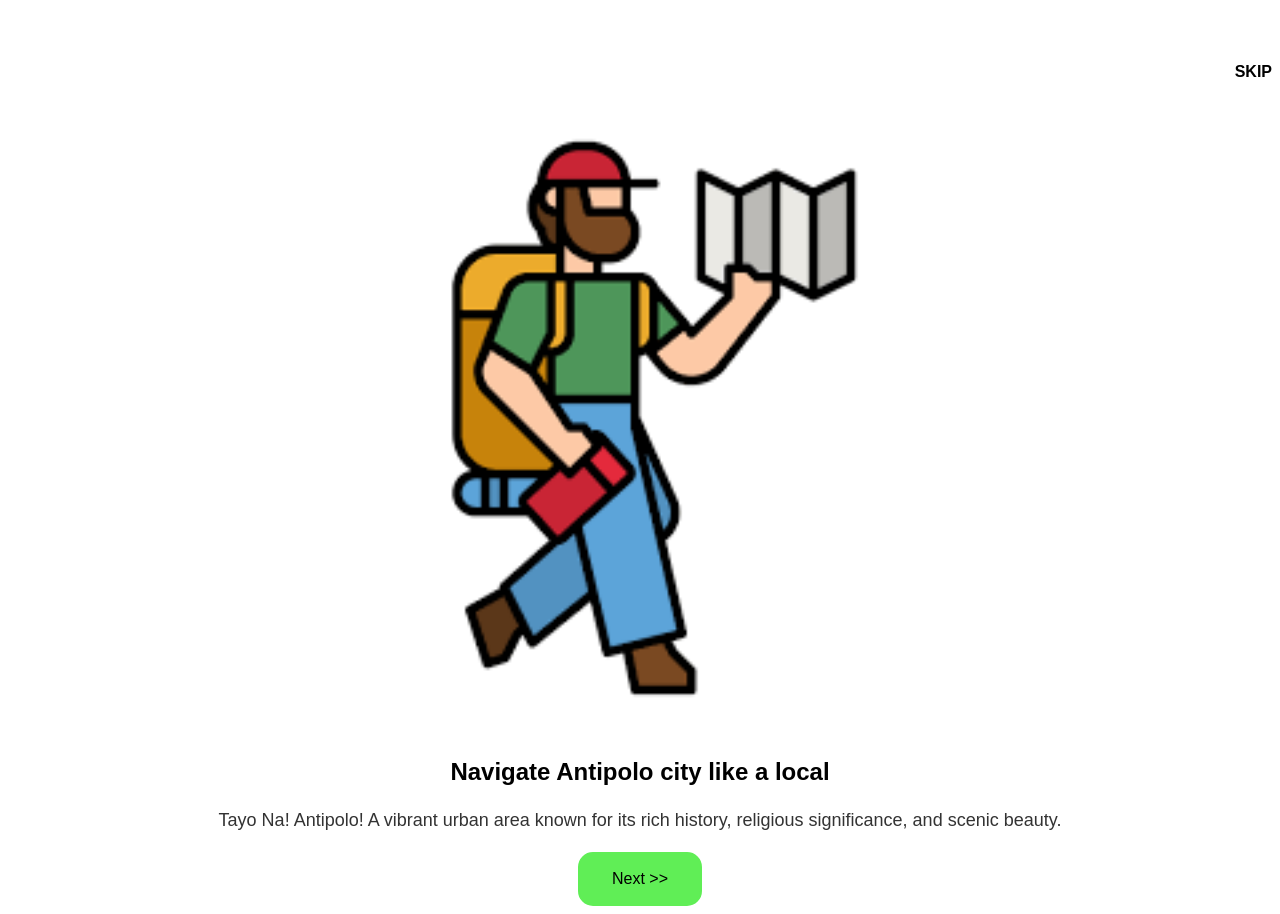
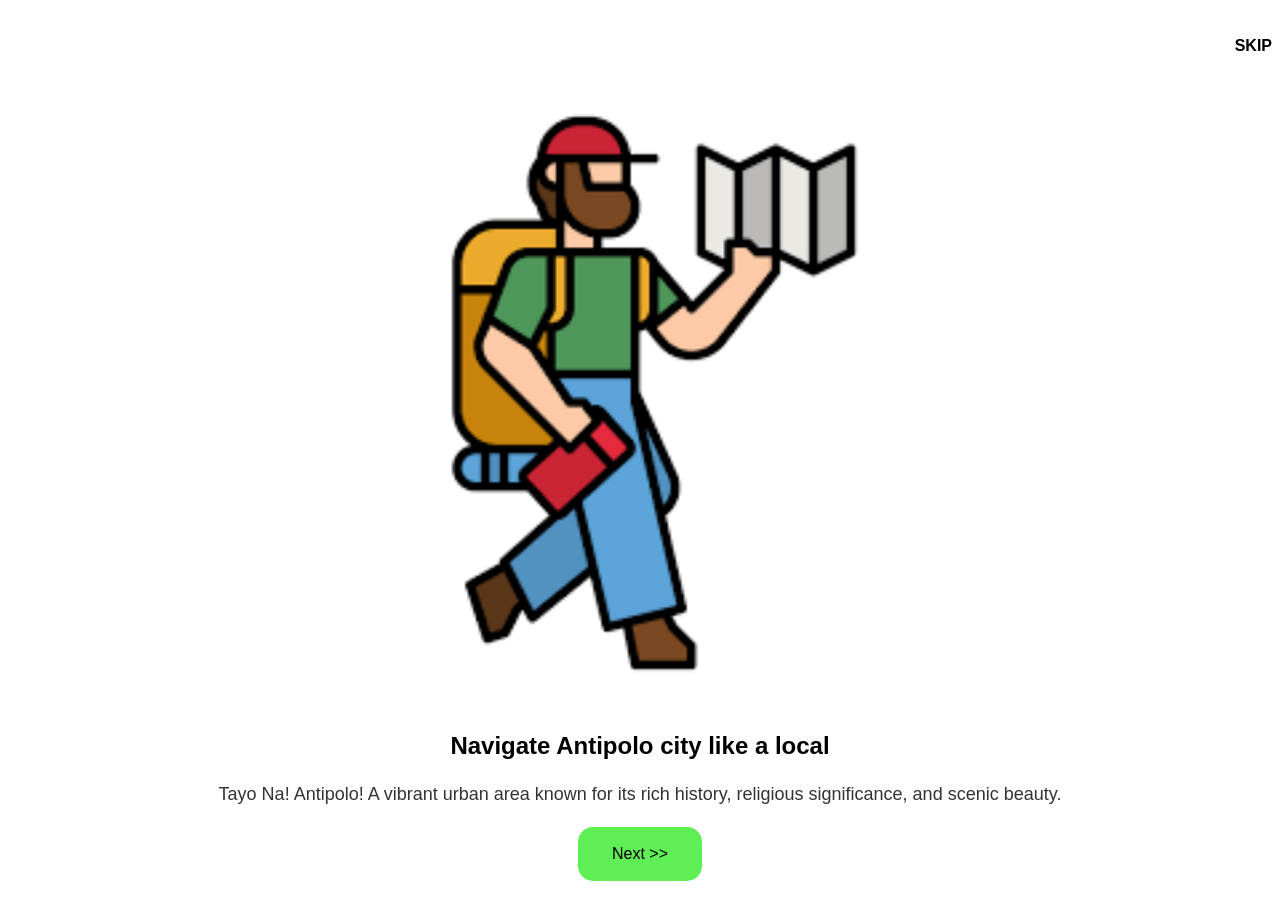
Before and after one commit to jariusismyname/Biograph, a plain HTML site: page index.html in a window 1280 px wide. After the commit the page ends 889 px from the top, so only its background shows below. Drawn offline with Linux system fonts and the light colour scheme.

Commit message:
add style

```diff
--- a/style.css
+++ b/style.css
@@ -76,5 +76,5 @@ text-align: center;
   color: #000000;
   text-decoration: none;
   text-align: right;
-  padding-top: 2%;
+  padding-top:0px;
 }
```
